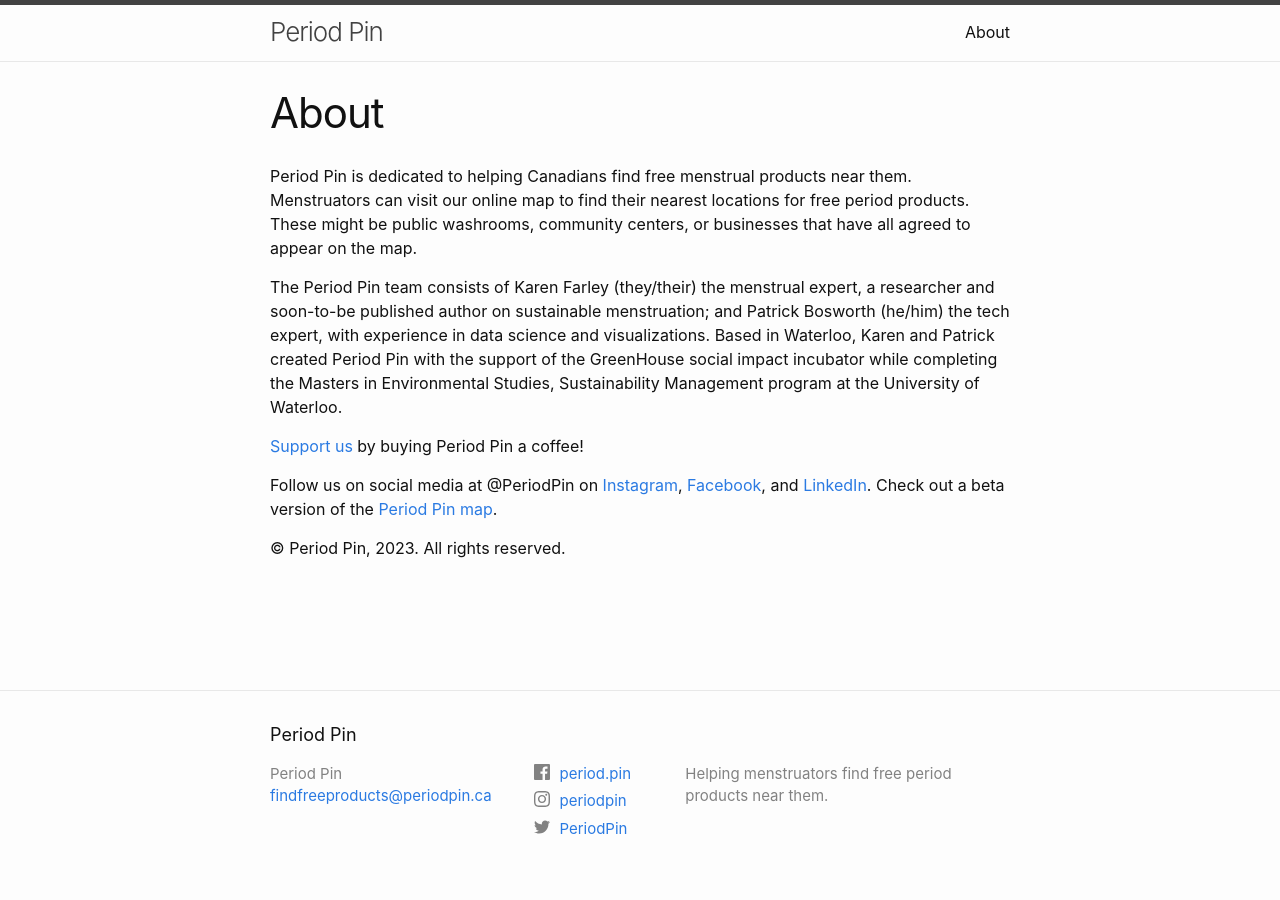
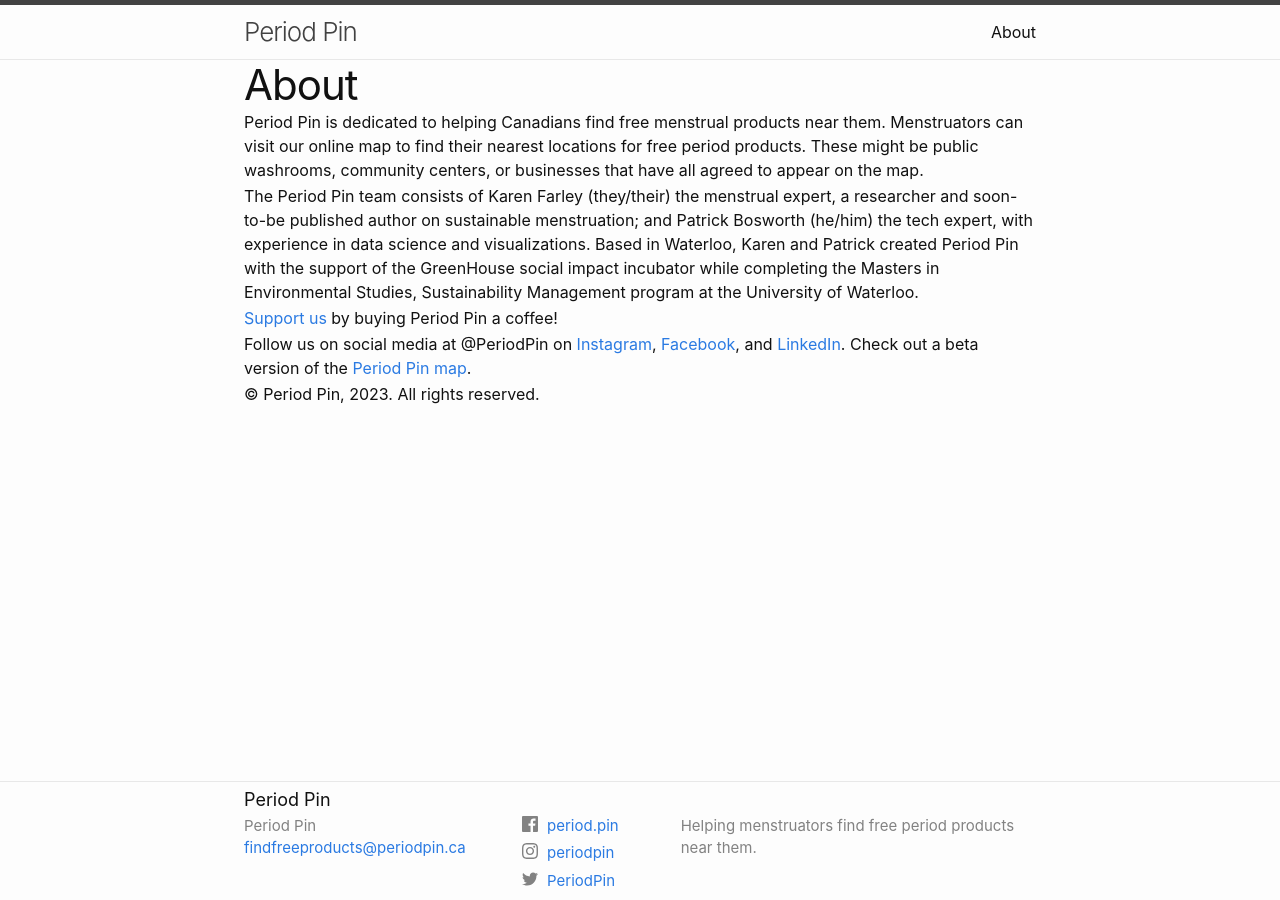
Before and after one commit to PeriodPin/PeriodPin.github.io, a Jekyll site: the page built from about.markdown, in a window 1280 px wide. Built offline with Jekyll 4.4.1, drawn with Linux system fonts in a browser that asks for light colours.

Commit message:
narrow margins css

```diff
--- a/_config.yml
+++ b/_config.yml
@@ -35,6 +35,7 @@ theme: minima
 include: _headers
 plugins:
   - jekyll-feed
+  - jekyll-seo-tag
 #minima:
 #  - { platform: instagram,      user_url: "https://www.instagram.com/periodpin" }
 #  - { platform: facebook,       user_url: "https://www.facebook.com/period.pin" }
--- a/_includes/head.html
+++ b/_includes/head.html
@@ -4,6 +4,7 @@
   <meta name="viewport" content="width=device-width, initial-scale=1">
   {%- seo -%}
   <link rel="stylesheet" href="{{ "/assets/main.css" | relative_url }}">
+  <link rel="shortcut icon" type="image/png" href="favicon.png">
   {%- feed_meta -%}
   {%- if jekyll.environment == 'production' and site.google_analytics -%}
     {%- include google-analytics.html -%}
--- a/_sass/minima.scss
+++ b/_sass/minima.scss
@@ -8,7 +8,7 @@ $base-font-weight: 400 !default;
 $small-font-size:  $base-font-size * 0.875 !default;
 $base-line-height: 1.5 !default;
 
-$spacing-unit:     30px !default;
+$spacing-unit:     4px !default;
 
 $text-color:       #111 !default;
 $background-color: #fdfdfd !default;
```
Also changed, not shown: favicon.png (added).
